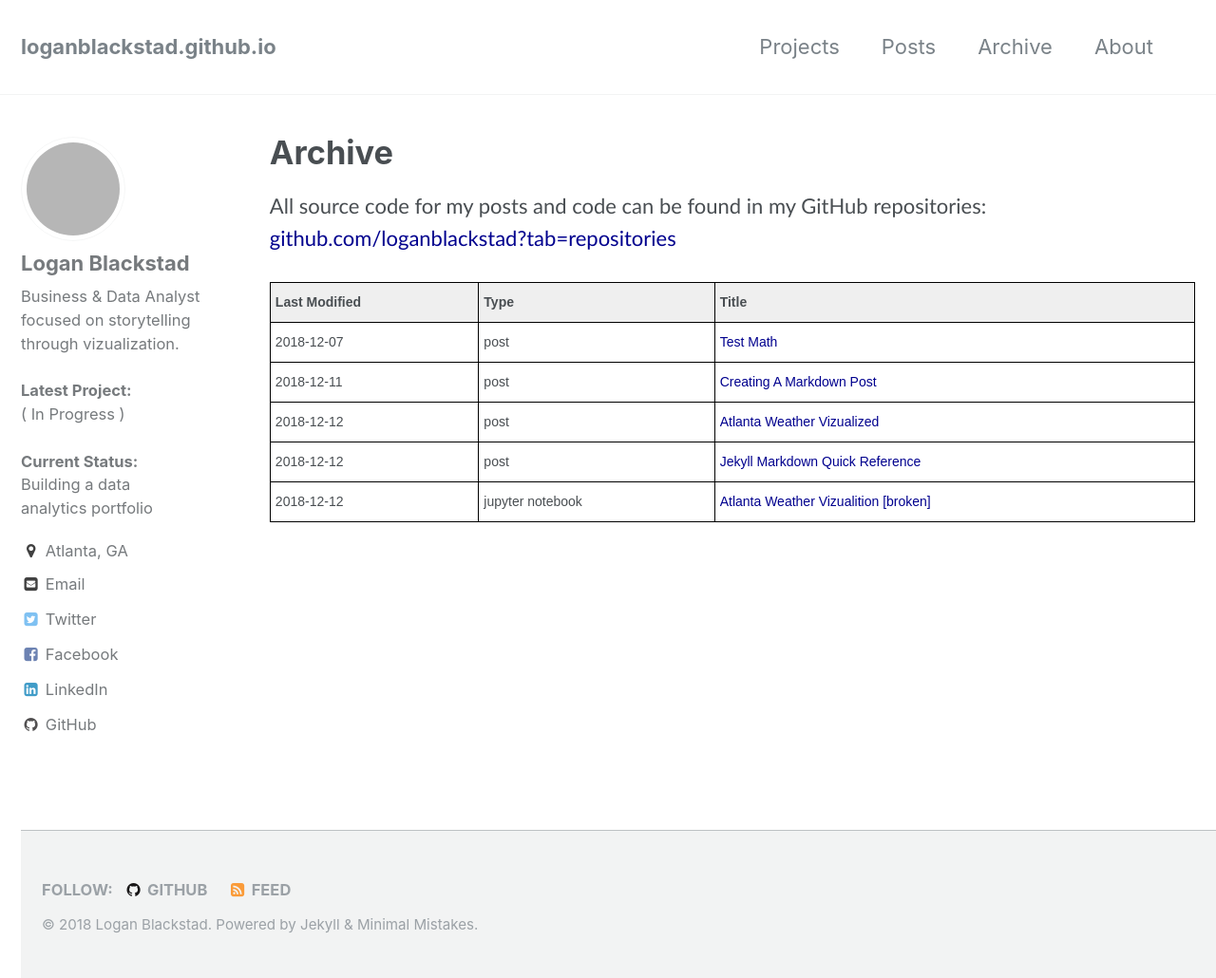
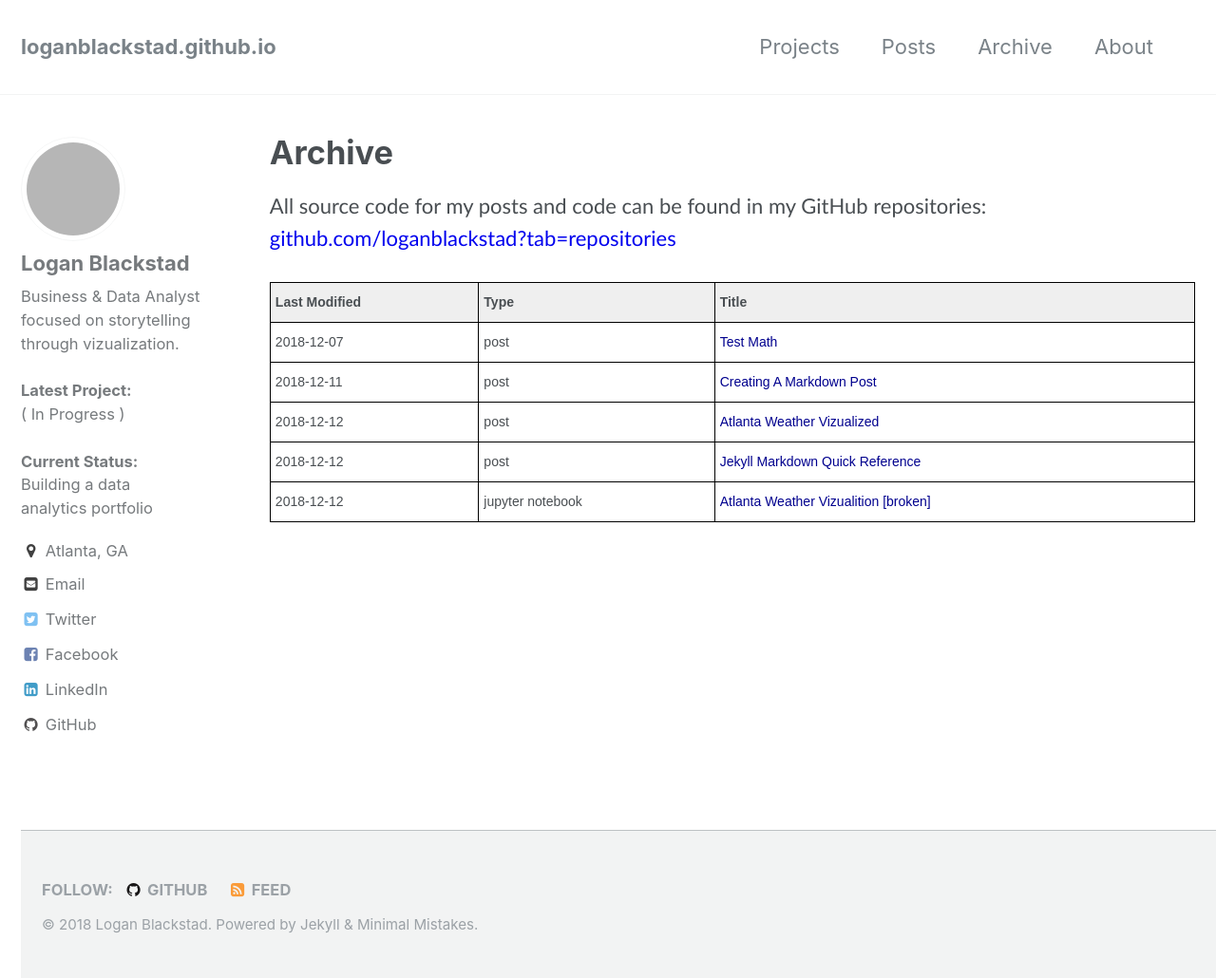
Before and after one commit to loganblackstad/loganblackstad.github.io, a Jekyll site: the page built from _pages/code.html, in a window 1280 px wide and 1030 px high. Shown: the whole window at 95% size. Built offline with Jekyll 4.4.1, drawn with Linux system fonts in a browser that asks for light colours; grey boxes are pictures that could not be loaded.

Commit message:
Update code.html

```diff
--- a/_pages/code.html
+++ b/_pages/code.html
@@ -18,7 +18,7 @@ lang=PT-BR style='mso-bidi-font-size:10.0pt;font-family:"Calibri",sans-serif;
 mso-bidi-font-family:"Times New Roman";mso-bidi-theme-font:minor-latin;
 mso-ansi-language:PT-BR'>All source code for my posts and code can be found in my GitHub repositories:<span
 style='mso-spacerun:yes'>  </span><br><a
-href="https://github.com/loganblackstad?tab=repositories" style="color:#00008e"> github.com/loganblackstad?tab=repositories</a><br>
+href="https://github.com/loganblackstad?tab=repositories" style="color:#0000EE"> github.com/loganblackstad?tab=repositories</a><br>
 </span><b
 style='mso-bidi-font-weight:normal'><span lang=PT-BR style='font-size:24.0pt;
 mso-bidi-font-size:11.0pt;font-family:"Calibri",sans-serif;mso-bidi-font-family:
```
